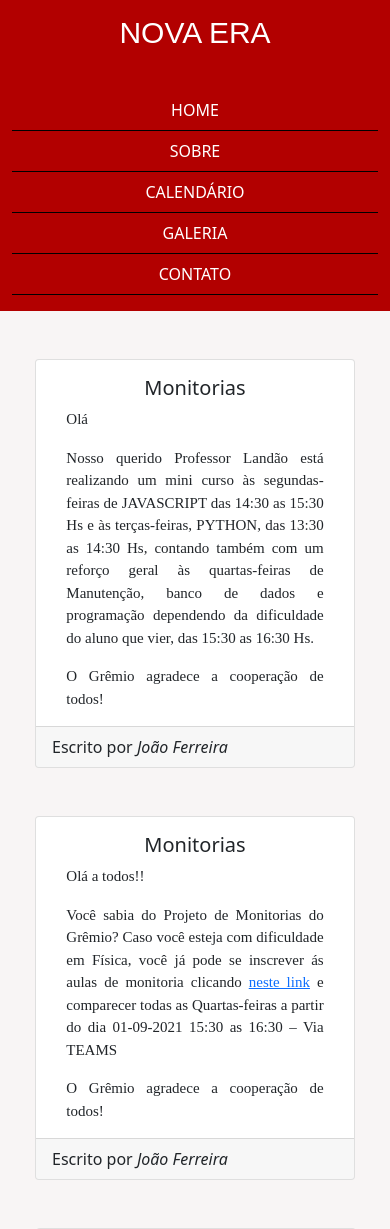
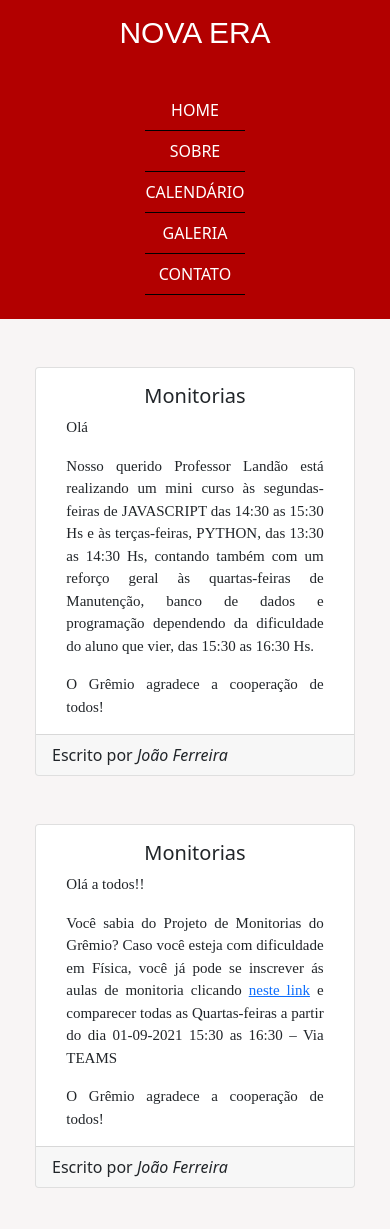
Before and after one commit to gabBatudo/gremio-b, a PHP site: page /index.php in a window 390 px wide. Shown: the top 1229 px of the page. Run offline with PHP 8.4, Linux system fonts and the light colour scheme.

Commit message:
adicionado a brand ao navbar

```diff
--- a/css/style.css
+++ b/css/style.css
@@ -1,4 +1,4 @@
-html, body, header {
+html, body {
     overflow-x: hidden;
 }
 /* ./partes/navbar.php */
@@ -95,7 +95,7 @@
 }
 
 /* Media Query 340px */
-@media (max-width: 340px) {
+@media (max-width: 320px) {
     /* ./partes/navbar.php */
     #brand{
         display: none;
@@ -110,23 +110,27 @@
         width: 100%;
     }
 
-    header .row{
+    .navbar{
+        flex-direction: column !important;
+    }
+
+    nav .row{
         display: flex;
         align-items: center;
         justify-content: center;
     }
 
-    header .col-auto{
+    nav .col-auto{
         display: block;
         justify-content: space-evenly;
     }
 
-    header .nav{
+    nav .navbar-nav{
         justify-content: center !important;
         margin-bottom: 1rem;
     }
 
-    header .nav-item{
+    nav .nav-item{
         border-bottom: 1px solid black;
         text-align: center;
         width: 100%;
@@ -214,23 +218,27 @@
         width: 100%;
     }
 
-    header .row{
+    .navbar{
+        flex-direction: column !important;
+    }
+
+    nav .navbar-nav{
         display: flex;
         align-items: center;
         justify-content: center;
     }
 
-    header .col-auto{
+    nav .col-auto{
         display: block;
         justify-content: space-evenly;
     }
 
-    header .nav{
+    nav .navbar-nav{
         justify-content: center !important;
         margin-bottom: 1rem;
     }
 
-    header .nav-item{
+    nav .nav-item{
         border-bottom: 1px solid black;
         text-align: center;
         width: 100%;
--- a/partes/navbar.php
+++ b/partes/navbar.php
@@ -1,18 +1,18 @@
     <div class="bt_menu" >NOVA ERA</div>
-    <header class="container-fluid" style="padding-right: 0px; box-sizing:unset;" id="menu">
+    <!-- <header class="container-fluid" style="padding-right: 0px; box-sizing:unset;" id="menu">
         <div class="row bg-navcor esPaddingTop">
             <div class="col-auto" id="brand">
                 <nav class="navbar navbar-dark bg-navcor">
                     <div class="container-fluid">
                         <a href="#" class="navbar-brand">
-                            Teste
+                            <img src="./imagens/brand2.png" alt="" style="width: 50px;">
                         </a>
                     </div>
                 </nav>
             </div>
 
             <div class="col-auto">
-                <ul class="nav d-flex justify-content-between text-uppercase"> <!-- Navbar páginas !-->
+                <ul class="nav d-flex justify-content-between text-uppercase">  Navbar páginas
                     <li class="nav-item">
                         <a class="nav-link active" aria-current="page" href="index.php">Home</a>
                     </li>
@@ -31,7 +31,28 @@
                 </ul>
             </div>
         </div>
-    </header>
+    </header> !-->
+    <nav class="navbar navbar-expand-lg bg-navcor esPaddingTop" id="menu">
+        <a class="navbar-brand" href="#" style="padding-left: 30px" id="brand"><img src="./imagens/brand2.png" alt="" width="60" height="60"></a>
+
+        <ul class="navbar-nav mr-auto text-uppercase">
+            <li class="nav-item">
+                <a class="nav-link active" aria-current="page" href="index.php">Home</a>
+            </li>
+            <li class="nav-item">
+                <a class="nav-link" href="sobre.php">Sobre</a>
+            </li>
+            <li class="nav-item">
+                <a class="nav-link" href="calendario.php">Calendário</a>
+            </li>
+            <li class="nav-item">
+                <a class="nav-link" href="galeria.php">Galeria</a>
+            </li>
+            <li class="nav-item">
+                <a class="nav-link" href="contato.php">Contato</a>
+            </li>
+        </ul>
+    </nav>
 
     <section class="bg-cor" id="secBanner"> <!-- Banner do Grêmio!-->
         <div class="container" id="siteCapa">
```
